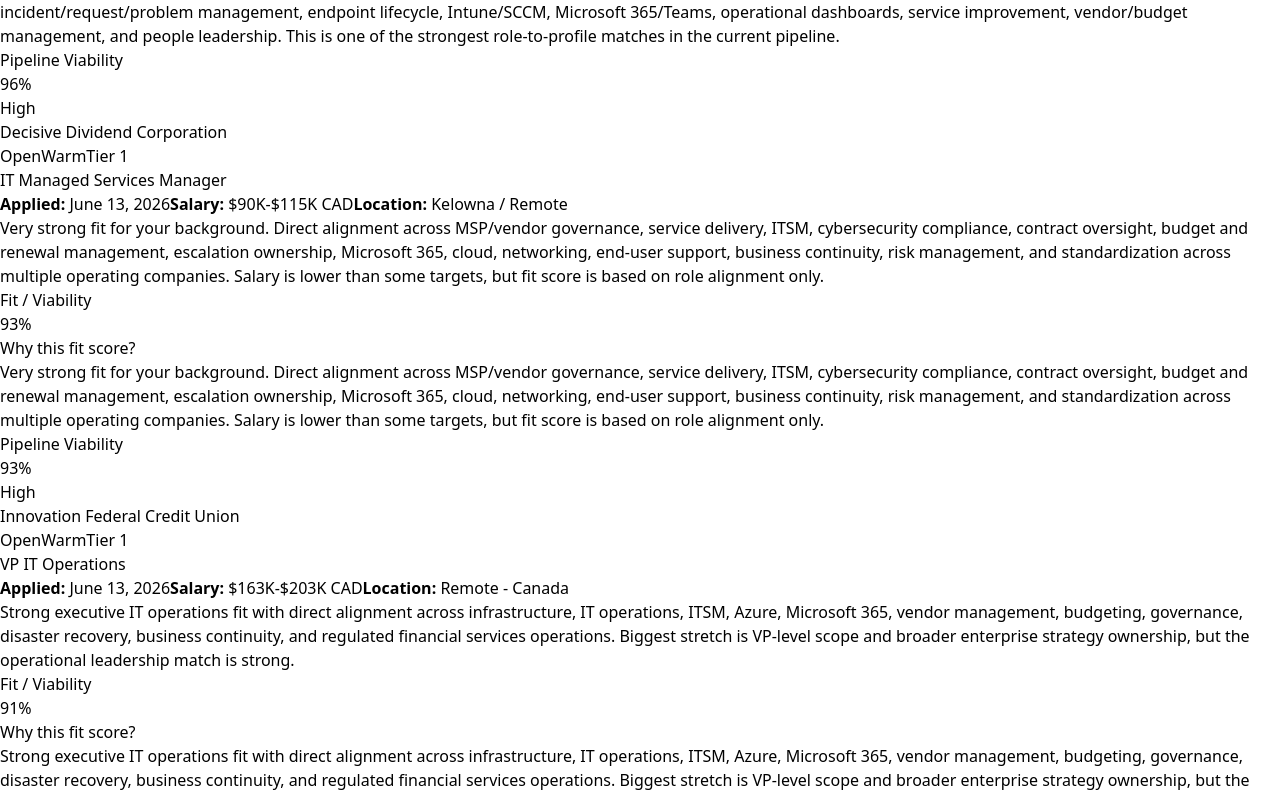
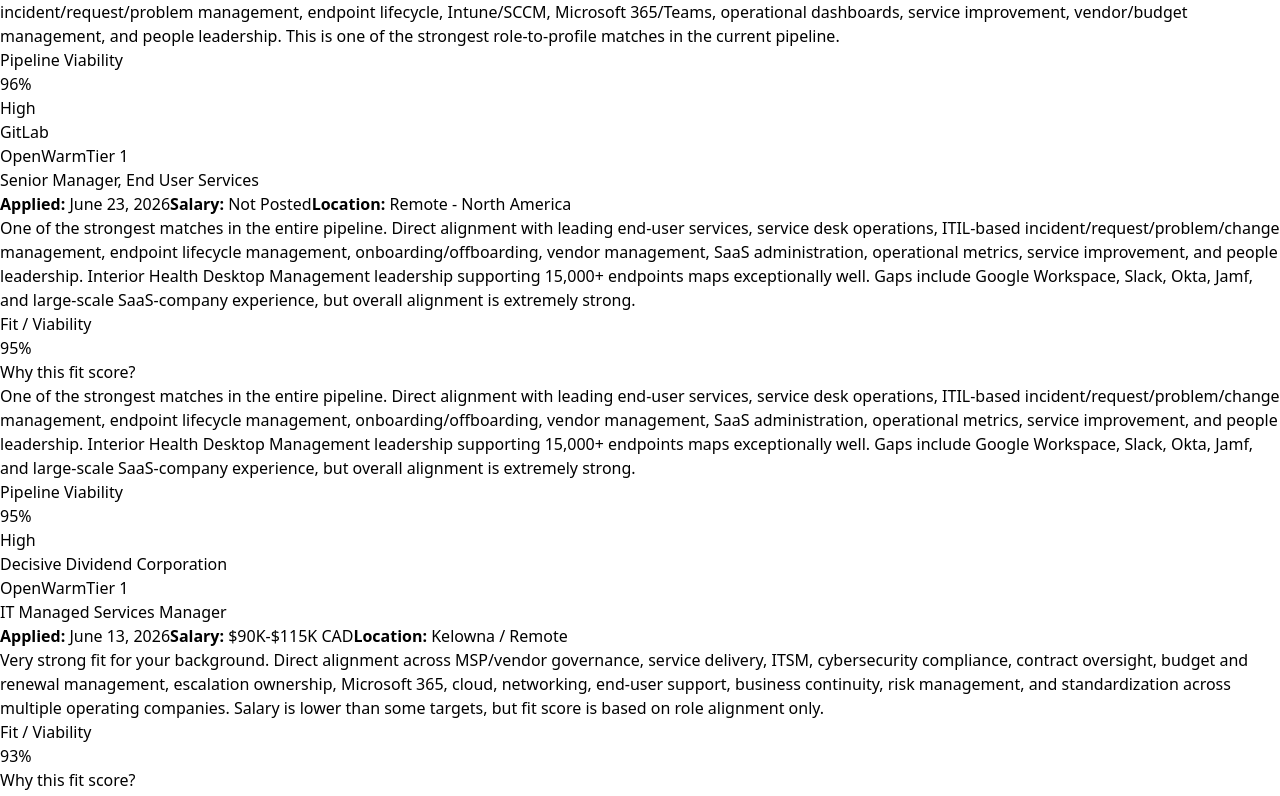
Before and after one commit to Pacolou/Jobsearch, a React (Vite) app: page / in a window 1280 px wide. Shown: the part 1200-1996 px from the top of the page. Built offline with nearby package versions, Linux system fonts and the light colour scheme.

Commit message:
Add GitLab application

```diff
--- a/src/App.tsx
+++ b/src/App.tsx
@@ -324,6 +324,18 @@
       "Moderate fit. Strong enterprise technology leadership, stakeholder management, training, communications, change readiness, and project delivery experience. Significant gaps around Salesforce consulting, Salesforce platform expertise, Salesforce certifications, and formal organizational change management consulting experience.",
   },
   {
+    company: "GitLab",
+    title: "Senior Manager, End User Services",
+    applied: "June 23, 2026",
+    status: "Open",
+    salary: "Not Posted",
+    fit: 95,
+    location: "Remote - North America",
+    priority: "Tier 1",
+    notes:
+      "One of the strongest matches in the entire pipeline. Direct alignment with leading end-user services, service desk operations, ITIL-based incident/request/problem/change management, endpoint lifecycle management, onboarding/offboarding, vendor management, SaaS administration, operational metrics, service improvement, and people leadership. Interior Health Desktop Management leadership supporting 15,000+ endpoints maps exceptionally well. Gaps include Google Workspace, Slack, Okta, Jamf, and large-scale SaaS-company experience, but overall alignment is extremely strong.",
+  },
+  {
     company: "Telecon",
     title: "Manager, Business Applications",
     applied: "May 26, 2026",
@@ -537,6 +549,12 @@
     title: "Prepare Airbnb program management examples focused on executive communication, ambiguity, and cross-functional delivery",
     type: "Interview",
     urgency: "Medium",
+    done: false,
+  },
+  {
+    title: "Prepare GitLab End User Services examples around EUC leadership, ITIL, SLA metrics, automation, and global support",
+    type: "Interview",
+    urgency: "High",
     done: false,
   },
   {
@@ -1326,7 +1344,7 @@
                     <p className="text-sm text-slate-600">
                       L42 Solutions - Beem Credit Union - Innovation FCU - Decisive Dividend - AspiringIT -
                       Fujitsu - UniUni - Leo Berwick - TransLink ITSM/ITAM -
-                      Pythian - AGFA HealthCare - nesto - Telecon
+                      Pythian - AGFA HealthCare - GitLab - nesto - Telecon
                     </p>
                   </div>
 
```
